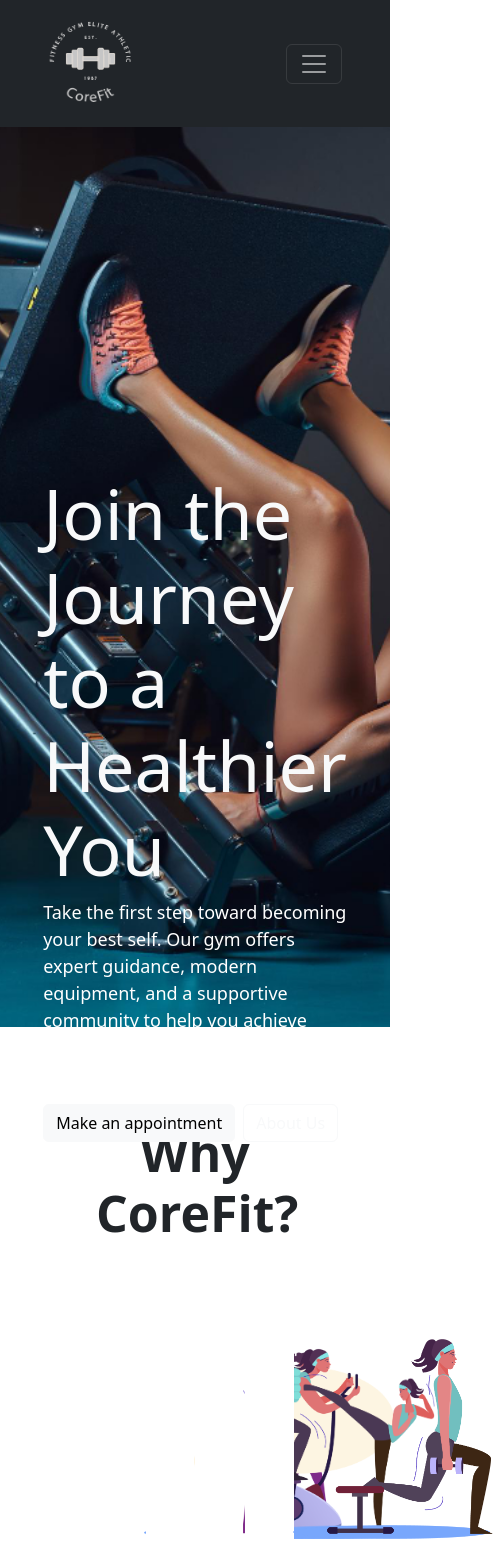
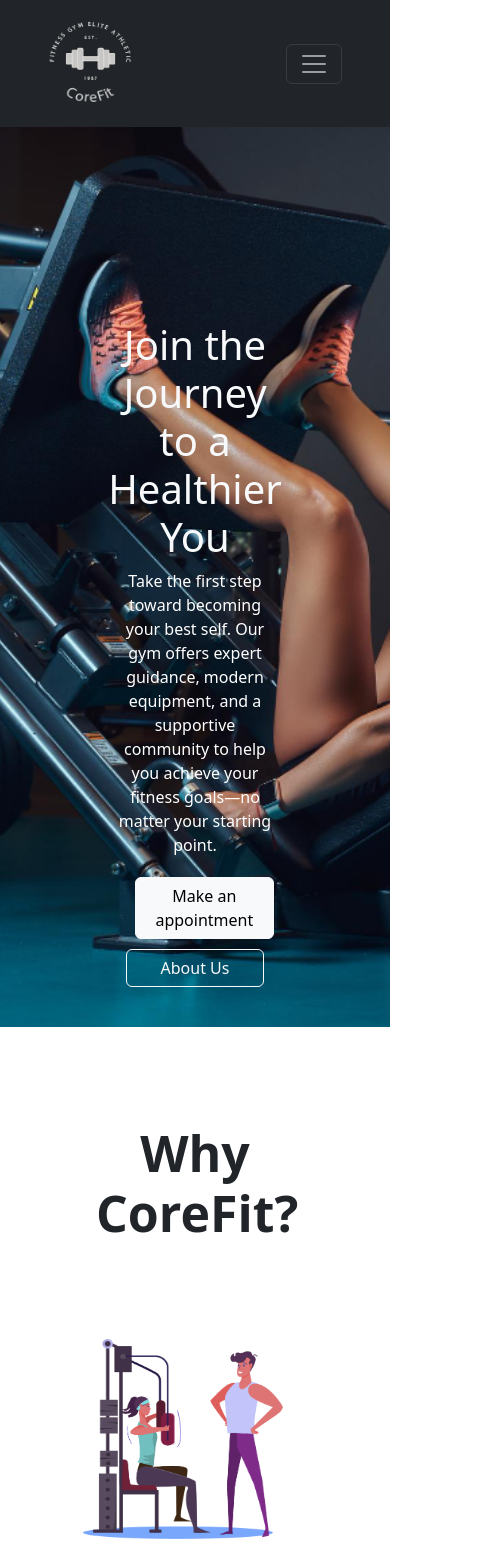
Before and after one commit to anadimovskaa/CoreFit-Gym-Availability-App, a Vue app in the folder gym-app/: page / in a window 390 px wide. Shown: the top 1568 px of the page, 493 px wide, since content can reach past the window. Built offline with nearby package versions, Linux system fonts and the light colour scheme.

Commit message:
Mobile responsivity

```diff
--- a/gym-app/src/views/Home.vue
+++ b/gym-app/src/views/Home.vue
@@ -222,7 +222,7 @@ CONNECTING WITH US!</p>
 <p>Keep an eye out for News, Tips, and Offers sent straight to your inbox.</p>
   </div>
 
-<div class="p-5">
+<div class="p-5" id="submit">
   <p>By clicking SUBMIT below, you agree to the Privacy Policy and authorize CoreFit, our affiliates, as well as our marketing and/or service providers to send you non-emergency, automated text messages at the number you entered above. Consent is not a condition of purchase. Reply STOP to opt-out of text messaging. Standard rates may apply.</p>
 </div>
   </div>
@@ -279,4 +279,75 @@ body{
   background-color: red;
   color: white;
 }
+
+@media only screen and (max-width: 600px) {
+  .main {
+    min-height: 600px; /* Let the hero section grow if needed */
+    background-position: top;
+    padding-bottom: 50px; /* Space below hero so cards don’t overlap */
+  }
+
+  .text-main {
+    top: 50px; /* Less top offset for mobile */
+    font-size: 16px;
+    text-align: center;
+    padding: 0 10px;
+  }
+
+  .text-main h1 {
+    font-size: 40px;
+  }
+
+  .text-main p {
+    width: 100% !important; /* Make paragraph full width */
+    font-size: 16px;
+    text-align: center;
+    padding: 0 10px;
+    margin-bottom: 20px; /* Extra spacing below paragraph */
+  }
+
+  .text-main .btn {
+    display: block;
+    width: 80%;
+    margin: 10px auto; /* Center buttons */
+    font-size: 16px;
+  }
+
+  .cards .d-flex {
+    flex-direction: column;
+    align-items: center;
+  }
+
+  .cards .card {
+    width: 90%;
+    margin-bottom: 20px;
+  }
+
+  .text-img-div .row {
+    flex-direction: column-reverse;
+    text-align: center;
+  }
+
+  .text-img-div img {
+    max-height: 300px;
+    width: 100%;
+  }
+
+  .text-img-div button {
+    margin-top: 10px;
+  }
+
+  form .col-md-4 {
+    width: 100%;
+  }
+
+  form .col-12 {
+    width: 100%;
+  }
+  #submit{
+    width: 100%;
+  }
+}
+
+
 </style>
```
